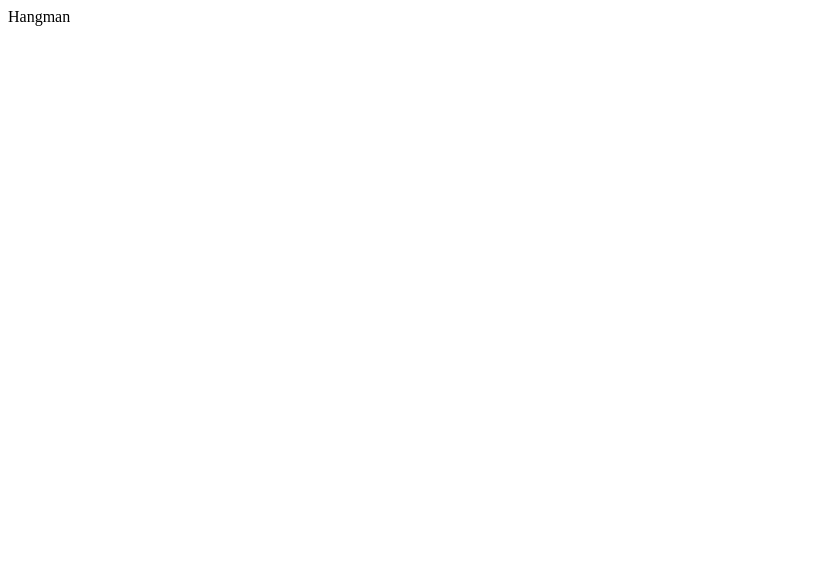
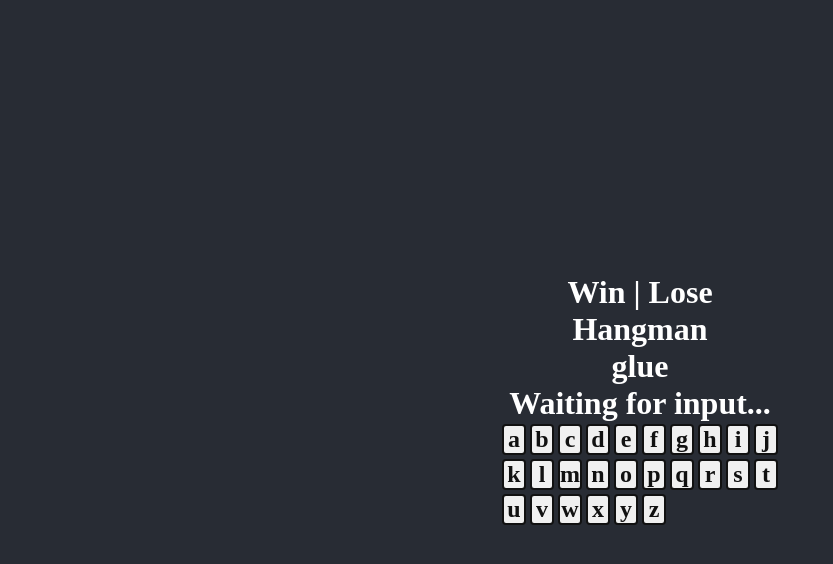
Before and after one commit to smithy773/hangman-game-TS-React, a React (Vite) app: page / in a window 1280 px wide. Shown: the top 564 px of the page, without its empty margins (0-833 px from the left). Built offline with nearby package versions, Linux system fonts and the light colour scheme.

Commit message:
Add basic styling, clickable alphabet, working guessedLettersList

```diff
--- a/src/App.css
+++ b/src/App.css
@@ -1,42 +1,9 @@
-/* #root {
-  max-width: 1280px;
-  margin: 0 auto;
-  padding: 2rem;
-  text-align: center;
+.container {
+  display: flex;
+  flex-direction: column;
+  align-items: center;
+  justify-content: center;
+  min-height: 100vh;
+  background-color: #282c34;
+  color: white;
 }
-
-.logo {
-  height: 6em;
-  padding: 1.5em;
-  will-change: filter;
-  transition: filter 300ms;
-}
-.logo:hover {
-  filter: drop-shadow(0 0 2em #646cffaa);
-}
-.logo.react:hover {
-  filter: drop-shadow(0 0 2em #61dafbaa);
-}
-
-@keyframes logo-spin {
-  from {
-    transform: rotate(0deg);
-  }
-  to {
-    transform: rotate(360deg);
-  }
-}
-
-@media (prefers-reduced-motion: no-preference) {
-  a:nth-of-type(2) .logo {
-    animation: logo-spin infinite 20s linear;
-  }
-}
-
-.card {
-  padding: 2em;
-}
-
-.read-the-docs {
-  color: #888;
-} */
--- a/src/App.tsx
+++ b/src/App.tsx
@@ -1,9 +1,50 @@
-import { useState } from 'react';
+import { use, useCallback, useEffect, useState } from 'react';
+import words from '../store/words.json';
+import { Keyboard } from './components/Keyboard/Keyboard';
+import './App.css';
 
 function App() {
-  const [currWord, setCurrWord] = useState('');
+  const [currWord, setCurrWord] = useState(() => {
+    return words[Math.floor(Math.random() * words.length)];
+  });
 
-  return <div>Hangman</div>;
+  const [guessedLetters, setGuessedLetters] = useState<string[]>([]);
+  const [wrongGuesses, setWrongGuesses] = useState<number>(0);
+
+  // event delegation - when the user clicks on a letter, check if it is in the word and if it is, add it to the guessed letters
+
+  useEffect(() => {
+    const handleClick = (e: MouseEvent) => {
+      const target = e.target as HTMLElement;
+      const letter = target.innerText.toLowerCase();
+
+      if (!letter.match(/^[a-z]$/)) return;
+
+      e.preventDefault();
+      console.log('clicked letter ', letter);
+      setGuessedLetters((prev) => {
+        return [...prev, letter];
+      });
+    };
+
+    document.addEventListener('click', handleClick);
+
+    return () => {
+      document.removeEventListener('click', handleClick);
+    };
+  }, [currWord]);
+
+  return (
+    <div className='container'>
+      <h1>Win | Lose</h1>
+      <h1>Hangman</h1>
+      <h1>{currWord}</h1>
+      <h1>
+        {guessedLetters.length === 0 ? 'Waiting for input...' : guessedLetters}
+      </h1>
+      <Keyboard />
+    </div>
+  );
 }
 
 export default App;
--- /dev/null
+++ b/src/components/Keyboard/Keyboard.css
@@ -0,0 +1,27 @@
+.keyboard {
+  display: grid;
+  grid-template-columns: repeat(10, 1fr);
+  max-width: 100rem;
+  max-height: 20rem;
+}
+
+.key {
+  display: flex;
+  align-items: center;
+  justify-content: center;
+
+  border: 2px solid #111;
+  border-radius: 4px;
+
+  color: #111;
+  background-color: #f0f0f0;
+
+  margin: 2px;
+  font-size: 1.5rem;
+  cursor: pointer;
+  transition: background-color 0.3s, transform 0.3s;
+}
+
+.key:hover {
+  background-color: #31dffd86;
+}
--- /dev/null
+++ b/src/components/Keyboard/Keyboard.tsx
@@ -0,0 +1,20 @@
+import './Keyboard.css';
+
+export function Keyboard() {
+  // getting an array of each letter of the alphabet via character codes
+  const alphabetArr: string[] = Array.from({ length: 26 }, (_, i) =>
+    String.fromCharCode(97 + i)
+  );
+
+  return (
+    <div className='keyboard'>
+      {alphabetArr.map((letter: string, idx) => {
+        return (
+          <h1 key={idx} className='key'>
+            {letter}
+          </h1>
+        );
+      })}
+    </div>
+  );
+}
--- a/src/index.css
+++ b/src/index.css
@@ -1,19 +1,10 @@
-/* :root {
-  font-family: system-ui, Avenir, Helvetica, Arial, sans-serif;
-  line-height: 1.5;
-  font-weight: 400;
-
-  color-scheme: light dark;
-  color: rgba(255, 255, 255, 0.87);
-  background-color: #242424;
-
-  font-synthesis: none;
-  text-rendering: optimizeLegibility;
-  -webkit-font-smoothing: antialiased;
-  -moz-osx-font-smoothing: grayscale;
+* {
+  box-sizing: border-box;
+  margin: 0;
+  padding: 0;
 }
 
-a {
+/* a {
   font-weight: 500;
   color: #646cff;
   text-decoration: inherit;
--- /dev/null
+++ b/store/words.json
@@ -0,0 +1,37 @@
+[
+  "pen",
+  "computer",
+  "notebook",
+  "desk",
+  "pencil",
+  "bookcase",
+  "book",
+  "chair",
+  "backpack",
+  "paper",
+  "glue",
+  "door",
+  "ruler",
+  "clock",
+  "whiteboard",
+  "window",
+  "actor",
+  "baby",
+  "tree",
+  "treehouse",
+  "sea",
+  "ocean",
+  "plain",
+  "mountain",
+  "island",
+  "forest",
+  "swamp",
+  "rock",
+  "vault",
+  "magic",
+  "gathering",
+  "altar",
+  "elf",
+  "soul",
+  "element"
+]
```
Also changed, not shown: 2 other files (tests, documents, lock files or other folders).
